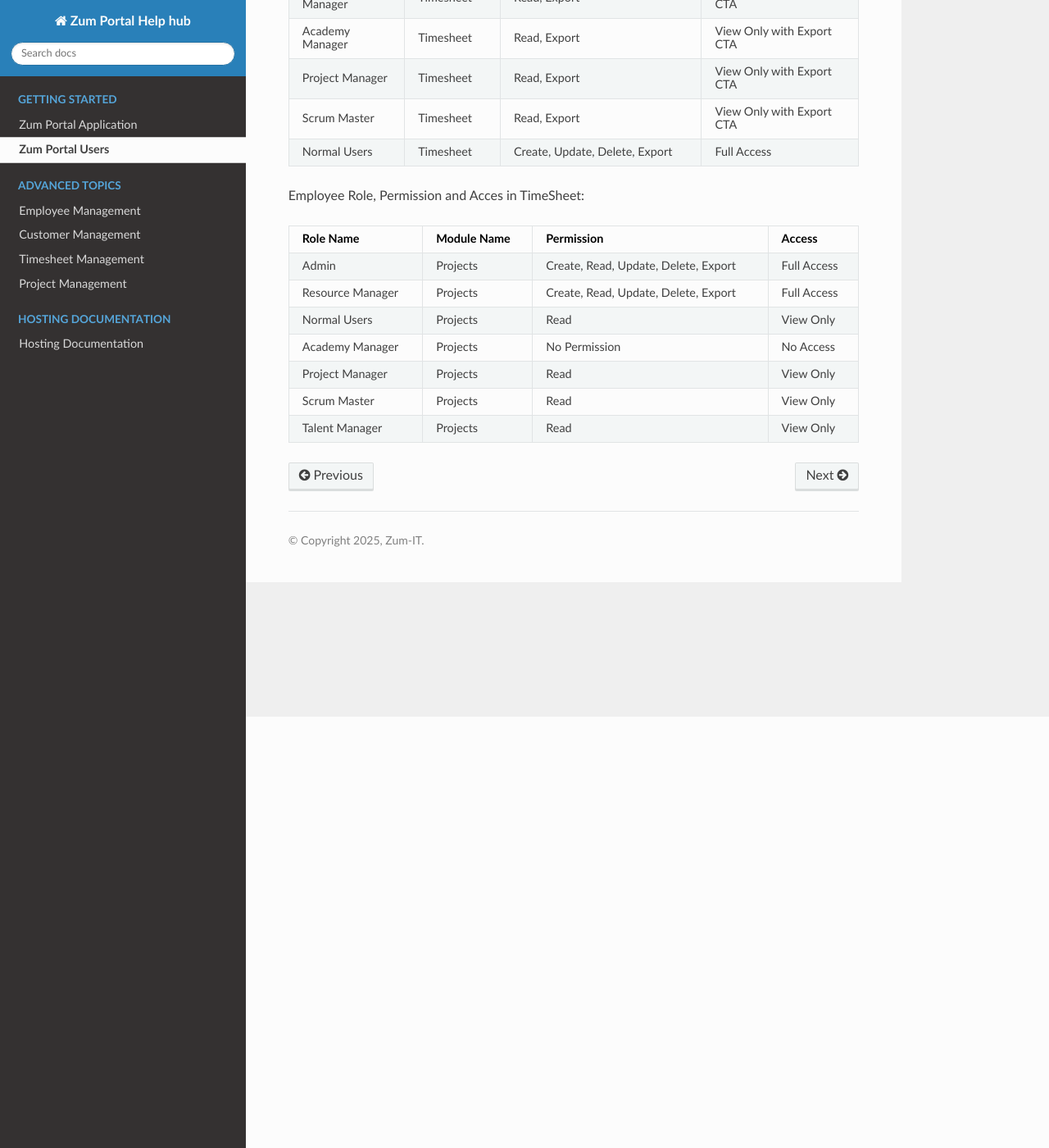
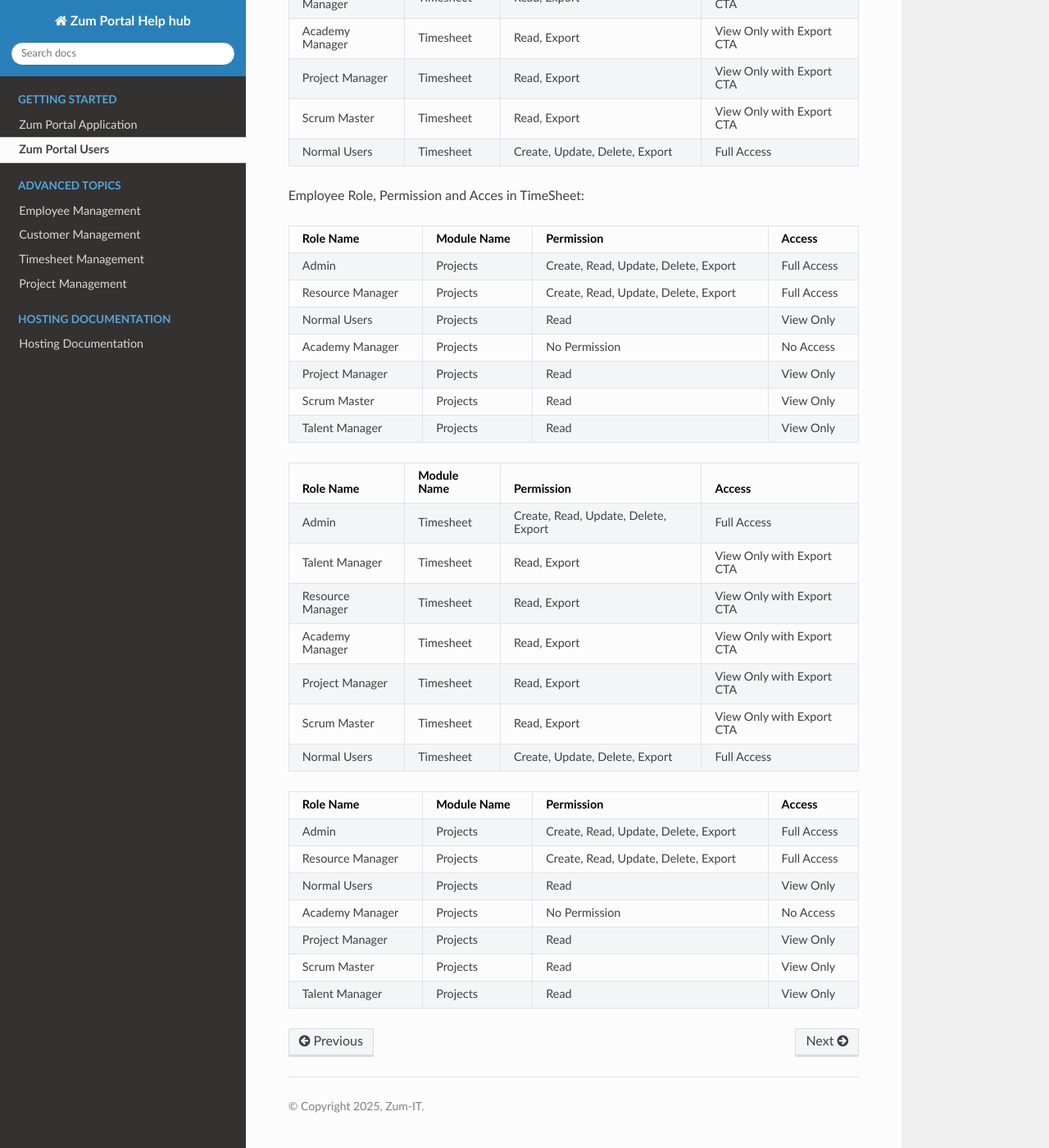
Before and after one commit to ghadiben0/Project-Zum-Portal, a Sphinx documentation site: the page built from docs/source/zumportalusers.rst, in a window 1280 px wide and 1400 px high, scrolled down 526 px. Shown: the whole window at 82% size. Built offline with Sphinx 7.4.7 and the Read the Docs theme 3.1.0, drawn with Linux system fonts in a browser that asks for light colours.

Commit message:
Update zumportalusers.rst

```diff
--- a/docs/source/zumportalusers.rst
+++ b/docs/source/zumportalusers.rst
@@ -45,3 +45,39 @@
 +-------------------+--------------+---------------------------------------------+------------------------------------------+
 | Talent Manager    | Projects     | Read                                        | View Only                                |
 +-------------------+--------------+---------------------------------------------+------------------------------------------+
+
++-------------------+--------------+---------------------------------------------+------------------------------------------+
+| Role Name         | Module Name  | Permission                                  | Access                                   |
++===================+==============+=============================================+==========================================+
+| Admin             | Timesheet    | Create, Read, Update, Delete, Export        | Full Access                              |
++-------------------+--------------+---------------------------------------------+------------------------------------------+
+| Talent Manager    | Timesheet    | Read, Export                                | View Only with Export CTA                |
++-------------------+--------------+---------------------------------------------+------------------------------------------+
+| Resource Manager  | Timesheet    | Read, Export                                | View Only with Export CTA                |
++-------------------+--------------+---------------------------------------------+------------------------------------------+
+| Academy Manager   | Timesheet    | Read, Export                                | View Only with Export CTA                |
++-------------------+--------------+---------------------------------------------+------------------------------------------+
+| Project Manager   | Timesheet    | Read, Export                                | View Only with Export CTA                |
++-------------------+--------------+---------------------------------------------+------------------------------------------+
+| Scrum Master      | Timesheet    | Read, Export                                | View Only with Export CTA                |
++-------------------+--------------+---------------------------------------------+------------------------------------------+
+| Normal Users      | Timesheet    | Create, Update, Delete, Export              | Full Access                              |
++-------------------+--------------+---------------------------------------------+------------------------------------------+
+
++-------------------+--------------+---------------------------------------------+------------------------------------------+
+| Role Name         | Module Name  | Permission                                  | Access                                   |
++===================+==============+=============================================+==========================================+
+| Admin             | Projects     | Create, Read, Update, Delete, Export        | Full Access                              |
++-------------------+--------------+---------------------------------------------+------------------------------------------+
+| Resource Manager  | Projects     | Create, Read, Update, Delete, Export        | Full Access                              |
++-------------------+--------------+---------------------------------------------+------------------------------------------+
+| Normal Users      | Projects     | Read                                        | View Only                                |
++-------------------+--------------+---------------------------------------------+------------------------------------------+
+| Academy Manager   | Projects     | No Permission                               | No Access                                |
++-------------------+--------------+---------------------------------------------+------------------------------------------+
+| Project Manager   | Projects     | Read                                        | View Only                                |
++-------------------+--------------+---------------------------------------------+------------------------------------------+
+| Scrum Master      | Projects     | Read                                        | View Only                                |
++-------------------+--------------+---------------------------------------------+------------------------------------------+
+| Talent Manager    | Projects     | Read                                        | View Only                                |
++-------------------+--------------+---------------------------------------------+------------------------------------------+
```
